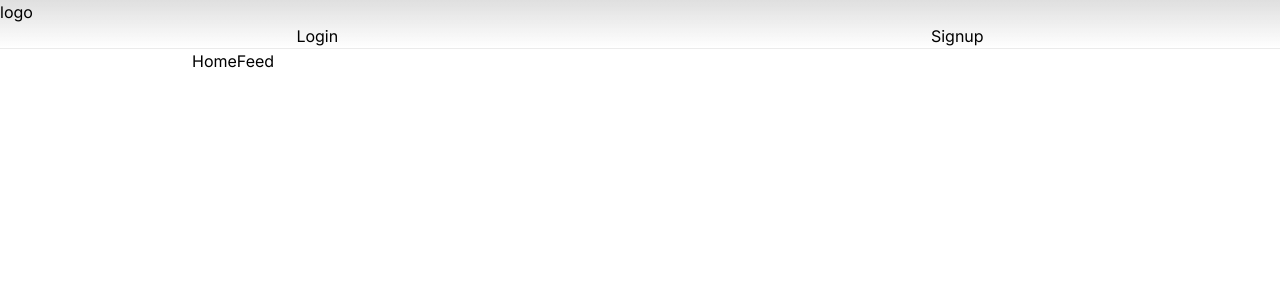
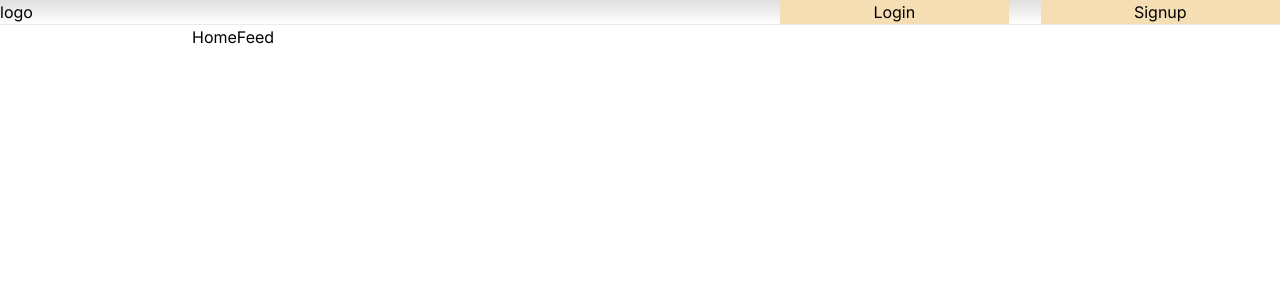
Before and after one commit to antonrejoe/social-media-for-products, a Next.js app: page / in a window 1280 px wide. Shown: the top 300 px of the page. Built offline with nearby package versions, Linux system fonts and the light colour scheme.

Commit message:
login setup

```diff
--- a/src/app/css/navbar.css
+++ b/src/app/css/navbar.css
@@ -1,6 +1,7 @@
 :root {
 
     --nav-bg: linear-gradient(#dfdfdf, #ffffff34);
+    --log-sign-btn-bg: wheat;
 }
 
 @media (prefers-color-scheme: dark) {
@@ -13,6 +14,8 @@
 .navbar_main {
 
 
+    display: grid;
+    grid-auto-flow: column;
     background: var(--nav-bg);
     width: 100vw;
     backdrop-filter: blur(0.2rem);
@@ -20,3 +23,18 @@
 
     position: sticky;
 }
+
+.navbar_btn_div>button {
+
+    background: var(--log-sign-btn-bg);
+
+}
+
+.navbar_btn_div {
+    gap: 2rem;
+}
+
+
+.logo_navbar {
+    display: inline-block;
+}
--- a/src/app/signup/page.tsx
+++ b/src/app/signup/page.tsx
@@ -40,9 +40,9 @@ export default function Home() {
     );
 
     promise.then(
-      function (response: any) {
+      function (response: Object) {
         router.push("/profile"); //success
-        response.json();
+        console.log(response);
       },
       function (error: Error) {
         console.log(error);
--- a/src/components/Navbar.tsx
+++ b/src/components/Navbar.tsx
@@ -1,12 +1,17 @@
+import Link from "next/link";
+
 export default function Navbar() {
   return (
     <main className="navbar_main">
-      logo
-      <div className="logo_navbar"></div>
+      <div className="logo_navbar">logo</div>
       <div className="recent_navbar"></div>
       <div className="navbar_btn_div grid grid-flow-col">
-        <button>Login</button>
-        <button>Signup</button>
+        <button>
+          <Link href="/login">Login</Link>
+        </button>
+        <button>
+          <Link href="/signup">Signup</Link>
+        </button>
       </div>
     </main>
   );
--- /dev/null
+++ b/src/components/Post.tsx
@@ -0,0 +1 @@
+export default function Post() {}
```
